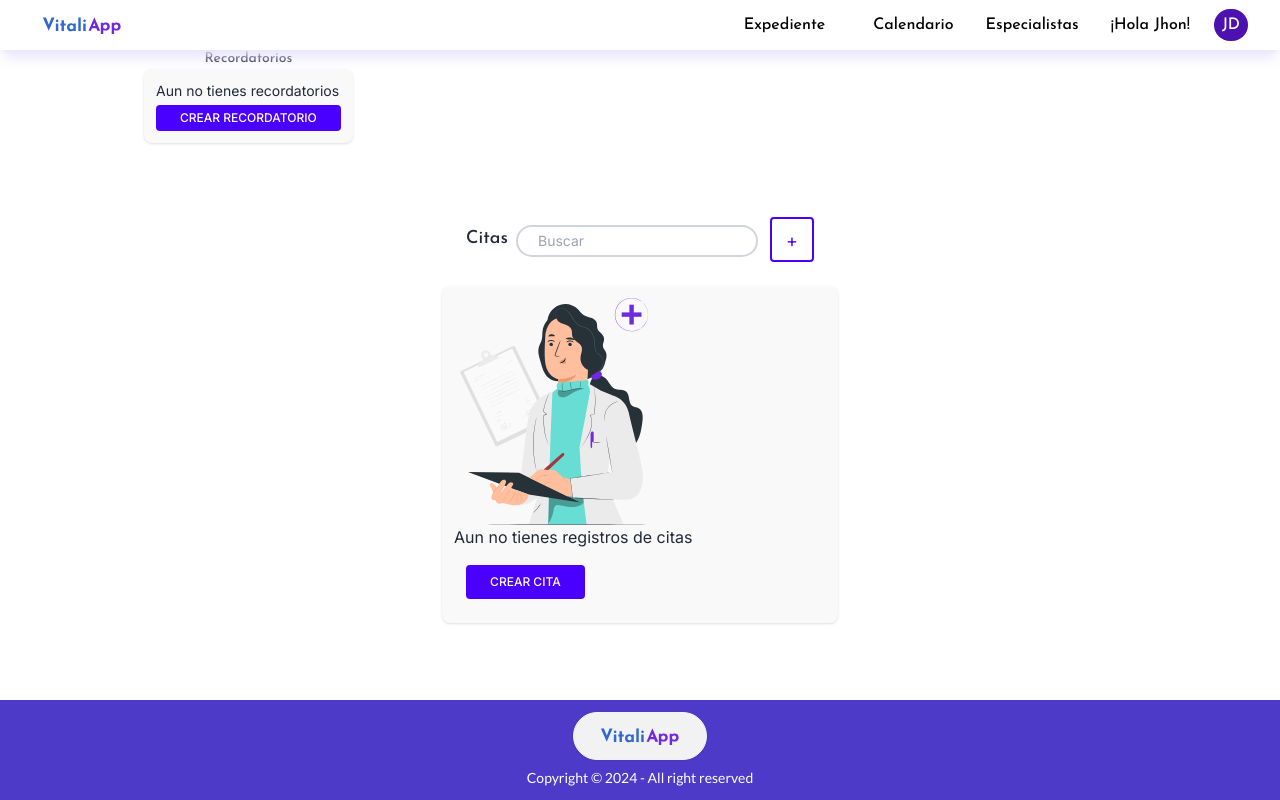
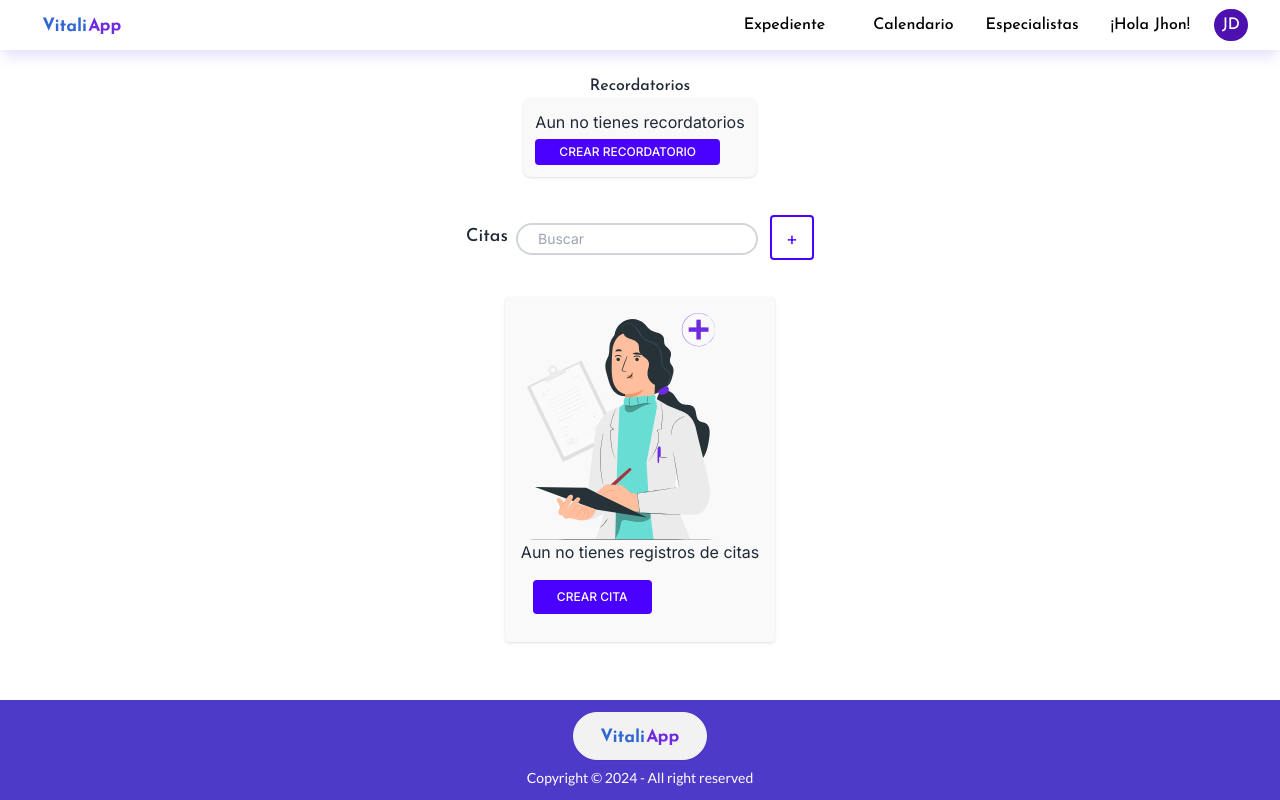
Before and after one commit to cuidat-28js/cuidat-app, a Next.js app: page / in a window 1280 px wide. Built offline with nearby package versions, Linux system fonts and the light colour scheme.

Commit message:
image in emptu home centered

```diff
--- a/src/app/components/componentsEmpty/HomeDates.js
+++ b/src/app/components/componentsEmpty/HomeDates.js
@@ -4,14 +4,13 @@ import Image from "next/image"
 export default function HomeDates() {
     return (
         <React.Fragment>
-        <div>
-            <div className="apointments m-4">
-                <div className="m-2 md:m-6 flex">
+            <div className="m-2 flex">
                 <h3 className="font-josefin-regular text-lg mt-2 mr-2">Citas</h3>
-                    <div className="pt-2 relative mx-auto text-gray-600">
+                <div className="pt-2 mx-auto text-gray-600">
                     <input className="border-2 border-gray-300 bg-white h-8 px-5 pr-2 rounded-full text-sm focus:outline-none"
                     type="search" placeholder="Buscar"/>
                 </div>
+            <div>
                 <button
                     type="button"
                     class="ml-3 inline-block rounded border-2 border-primary px-3.5 pb-[6px] pt-2 text-lg leading-normal text-primary hover:border-3 hover:bg-primary hover:text-white"
@@ -19,7 +18,8 @@ export default function HomeDates() {
                     +
                 </button>
             </div>
-                <div className="justify-center rounded-lg justify-center shadow bg-[#F9F9F9] p-3">
+                </div>
+                <div className="rounded items-center shadow p-4 bg-[#F9F9F9]">
                     <Image src="/ilustrations/doctora-record.svg"
                     width={200}
                     height={200}/>
@@ -31,9 +31,6 @@ export default function HomeDates() {
                     >
                     Crear cita</button>
                 </div>
-            </div>
-            <div className="news"></div>
-        </div>
         </React.Fragment>
     )
 }
--- a/src/app/components/componentsEmpty/HomeRemind.js
+++ b/src/app/components/componentsEmpty/HomeRemind.js
@@ -3,9 +3,9 @@ import React from "react"
 export default function HomeRemind() {
     return (
         <React.Fragment>
-            <div className=" max-w-5xl w-full items-center justify-between font-lato text-sm lg:flex sm:block">
-                <div className="reminders m-4">
-                    <h3 className="font-josefin-regular text-center bold">Recordatorios</h3>
+            <div>
+                <div className="reminders mx-4 mt-11">
+                    <h3 className="mt-4 font-josefin-regular text-center bold">Recordatorios</h3>
                     <div className="block rounded-lg shadow bg-[#F9F9F9] p-3">
                         <p className="mb-1">
                             Aun no tienes recordatorios
--- a/src/app/page.js
+++ b/src/app/page.js
@@ -7,7 +7,7 @@ import HomeDates from "./components/componentsEmpty/HomeDates";
 
 export default function Home() {
   return (
-    <main className="flex min-h-screen w-96 lg:w-full flex-col items-center justify-between p-50">
+    <main className="flex min-h-screen lg:w-full flex-col items-center justify-between">
       <Navbar/>
       <HomeRemind/>
       <HomeDates/>
```
Lines whose indentation alone changed are shown as unchanged.
